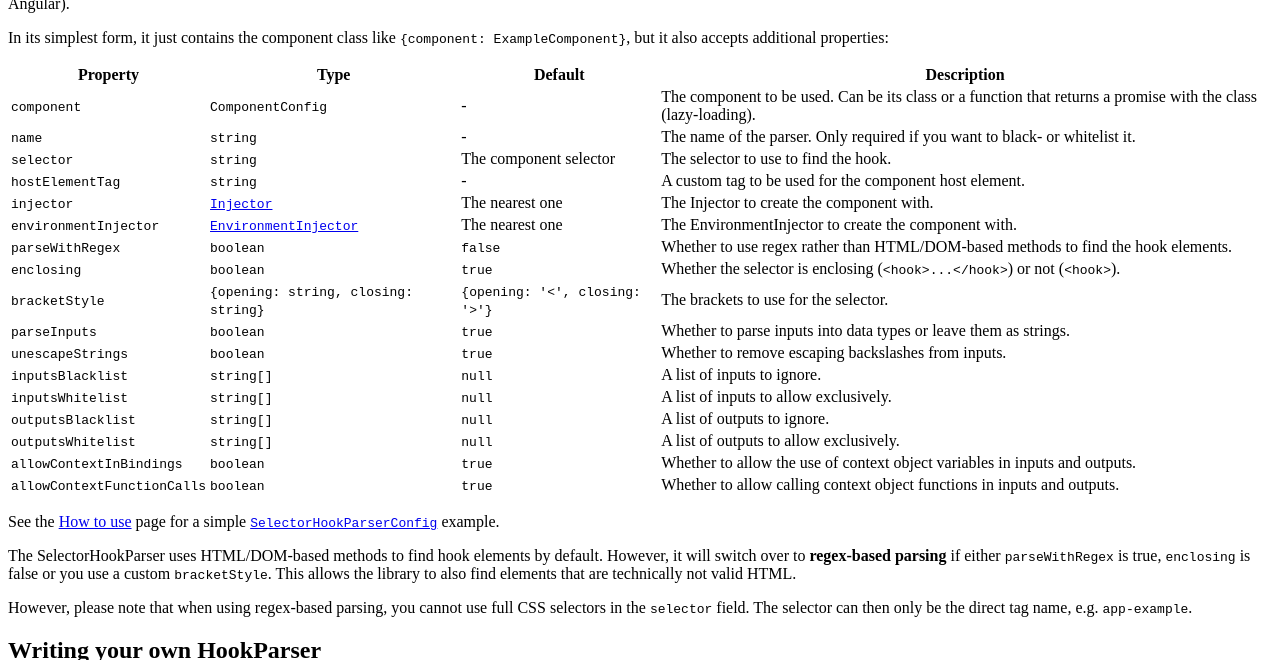
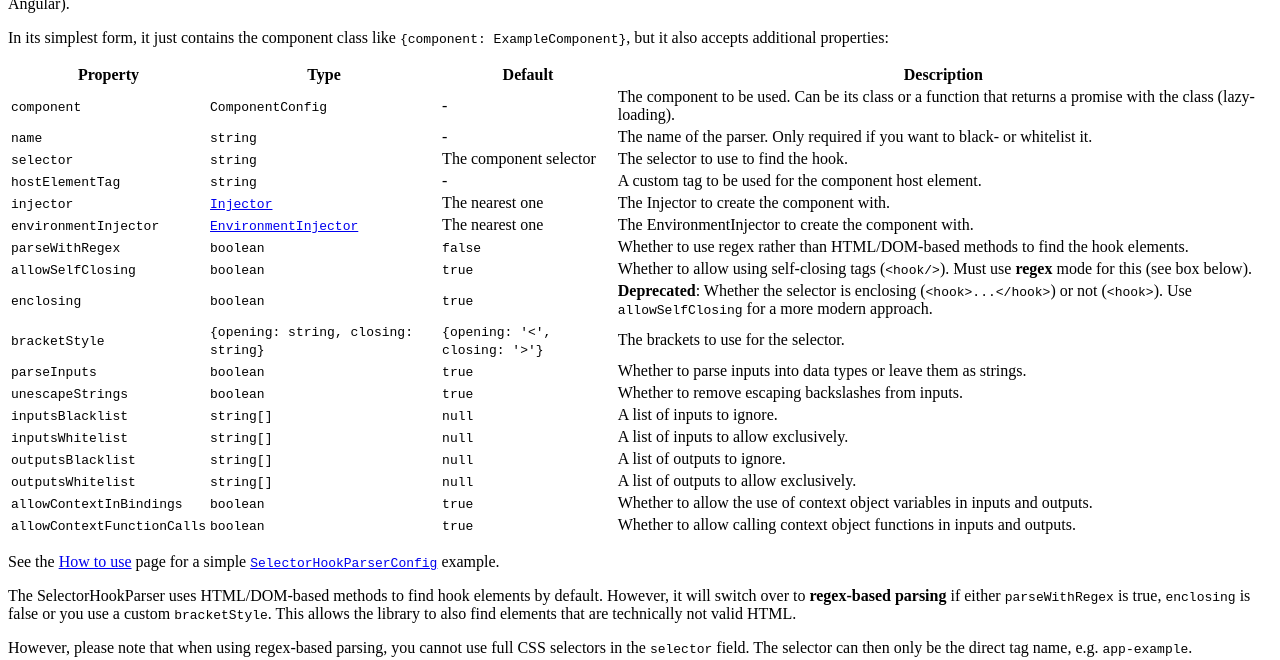
Before and after one commit to Angular-Dynamic-Hooks/Documentation, a Jekyll site: the page built from guide/parsers.md, in a window 1280 px wide and 900 px high, scrolled down 17070 px, cut to the strip 0-660 px from the top of the window. Built offline with Jekyll 4.4.1, drawn with Linux system fonts in a browser that asks for light colours.

Commit message:
Added 'allowSelfClosing' option for SelectorHookParserConfig

```diff
--- a/guide/parsers.md
+++ b/guide/parsers.md
@@ -40,7 +40,8 @@ Property | Type | Default | Description
 `injector` | <a href="https://angular.dev/api/core/Injector" target="_blank">`Injector`</a> | The nearest one | The Injector to create the component with.
 `environmentInjector` | <a href="https://angular.dev/api/core/EnvironmentInjector" target="_blank">`EnvironmentInjector`</a> | The nearest one | The EnvironmentInjector to create the component with.
 `parseWithRegex` | `boolean` | `false` | Whether to use regex rather than HTML/DOM-based methods to find the hook elements.
-`enclosing` | `boolean` | `true` | Whether the selector is enclosing (`<hook>...</hook>`) or not (`<hook>`).
+`allowSelfClosing` | `boolean` | `true` | Whether to allow using self-closing tags (`<hook/>`). Must use **regex** mode for this (see box below).
+`enclosing` | `boolean` | `true` | **Deprecated**: Whether the selector is enclosing (`<hook>...</hook>`) or not (`<hook>`). Use `allowSelfClosing` for a more modern approach.
 `bracketStyle` | `{opening: string, closing: string}` | `{opening: '<', closing: '>'}` | The brackets to use for the selector.
 `parseInputs` | `boolean` | `true` | Whether to parse inputs into data types or leave them as strings.
 `unescapeStrings` | `boolean` | `true` | Whether to remove escaping backslashes from inputs.
```
